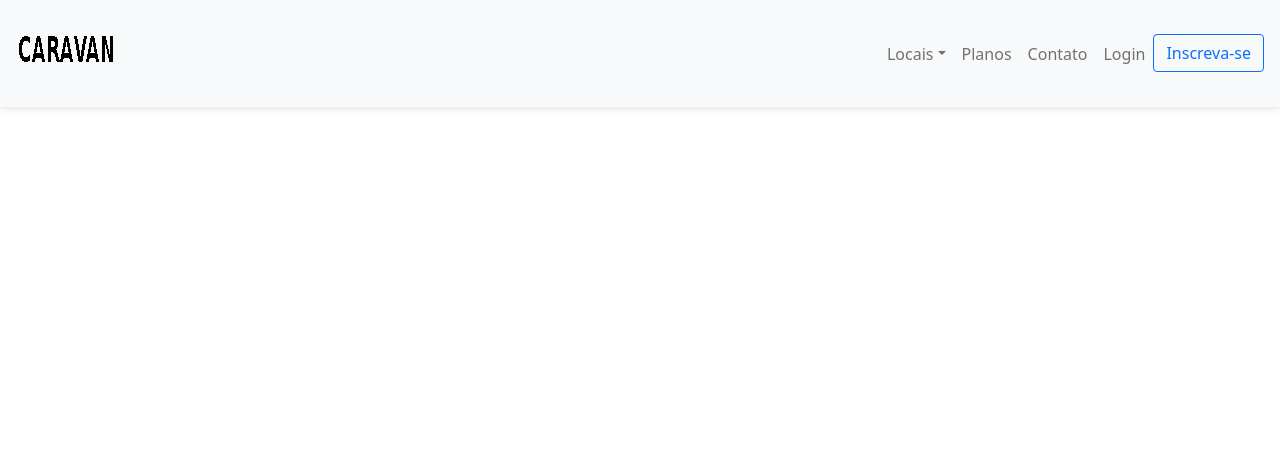
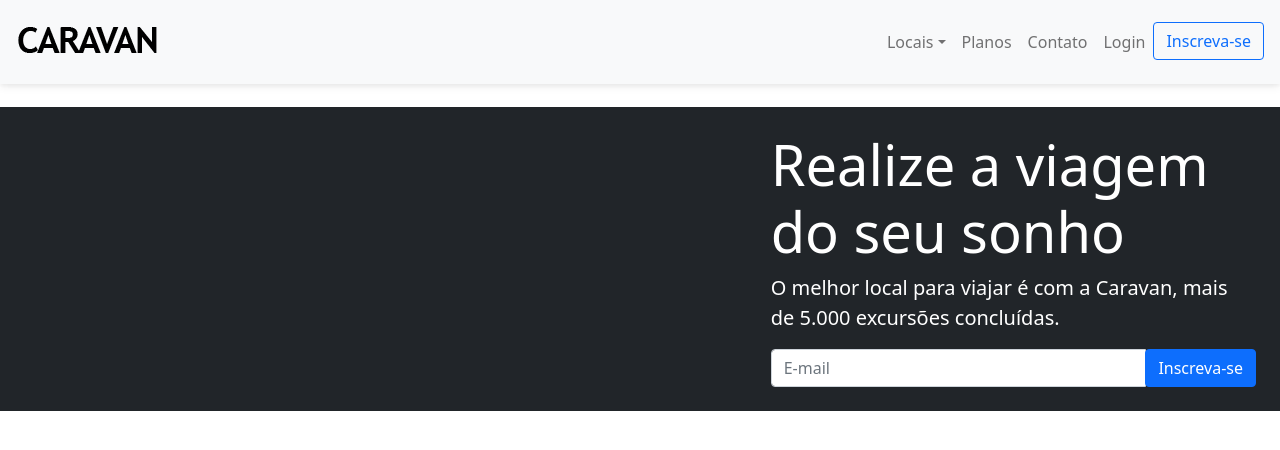
Before and after one commit to douglasoliveira96/Caravan, a plain HTML site: page index.html in a window 1280 px wide. Shown: the top 450 px of the page. Drawn offline with nearby package versions, Linux system fonts and the light colour scheme.

Commit message:
28-03-2021

```diff
--- a/index.html
+++ b/index.html
@@ -12,7 +12,7 @@
 <body>
     <nav class="navbar navbar-expand-md navbar-light bg-light fixed-top p-3 box-shadow">
         <a href="index.html" class="navbar-brand">
-            <img src="caravanpng.png" alt="caravan">
+            <img src="Caravan2.png" alt="caravan">
         </a>
             <button class="navbar-toggler" type="button" data-toggle="collapse" data-target="#navbarSupportedContent" aria-controls="navbarSupportedContent" aria-expanded="false" aria-label="Toggle navigation">
             <span class="navbar-toggler-icon"></span>
@@ -44,6 +44,27 @@
                 </ul>
             </div>
     </nav>
+    <section class="container-fluid">
+      <div class="row bg-dark text-white">
+        <div class="col-7"></div>
+        <div class="col-lg-5 p-4">
+          <h1 class="display-4">Realize a viagem do seu sonho</h1>
+          <p class="lead">O melhor local para viajar é com a Caravan, mais de 5.000 excursões concluídas.</p>
+          <form action="">
+          <div class="input-group input-group">
+            <input type="text" class="form-control"
+            placeholder="E-mail" aria-label="E-mail">
+            <span class="input-group-append">
+                <button class="btn btn-primary" type="button">
+                  Inscreva-se
+                </button>
+              </span>
+            </div>
+          </form>
+        </div>
+
+      </div>
+    </section>
 
     <script src="https://cdn.jsdelivr.net/npm/bootstrap@5.0.0-beta3/dist/js/bootstrap.bundle.min.js" integrity="sha384-JEW9xMcG8R+pH31jmWH6WWP0WintQrMb4s7ZOdauHnUtxwoG2vI5DkLtS3qm9Ekf" crossorigin="anonymous"></script>
     <script src="app.js"></script>
--- a/style.css
+++ b/style.css
@@ -1,5 +1,6 @@
 body {
     height: 3000px;
+    padding-top: 107px;
 }
 
 .box-shadow {
```
Also changed, not shown: Caravan.png (deleted), Caravan2.png (added).
